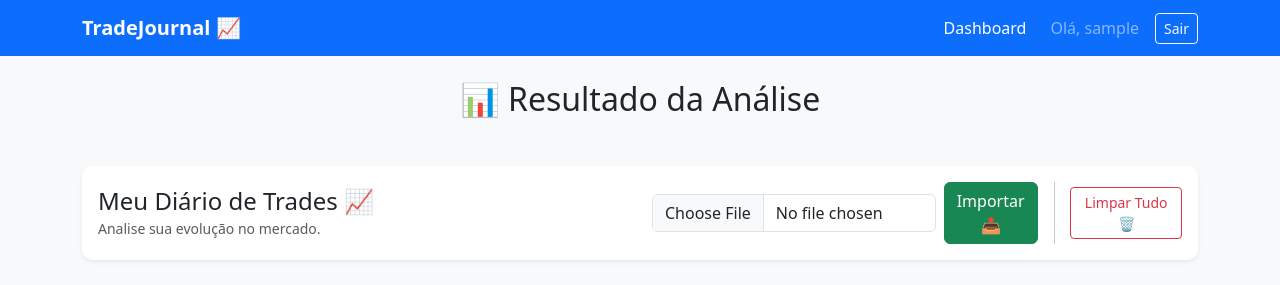
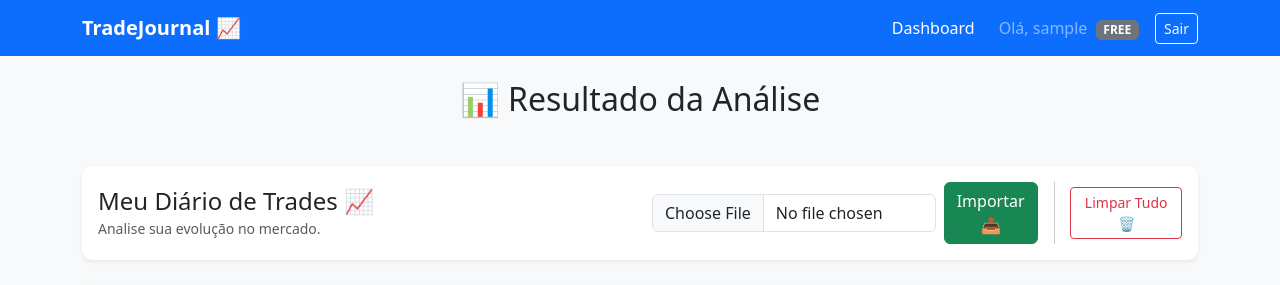
Before and after one commit to Adecidio/tradejournal-lite, a Flask app: page / in a window 1280 px wide. Shown: the top 285 px of the page. Run offline with Flask 3, Linux system fonts and the light colour scheme; the visitor is signed in with stand-in values (Sample User, id 1); data that the repository does not hold is empty; parts of the project's set-up code (start-up, migrations or seed data) failed here and were passed over.

Commit message:
Separando usuários FREE e PRO

```diff
--- a/app/models.py
+++ b/app/models.py
@@ -11,6 +11,7 @@ class User(UserMixin, db.Model):
     username = db.Column(db.String(64), index=True, unique=True) # Nome de usuário
     email = db.Column(db.String(120), index=True, unique=True)  #E-mail único
     password_hash = db.Column(db.String(256))  # Senha (nunca salvamos texto puro, salvamos hash!)
+    plan_type = db.Column(db.String(20), default='free')
     is_premium = db.Column(db.Boolean, default=False)
     created_at = db.Column(db.DateTime, default=datetime.utcnow)
 
@@ -23,7 +24,7 @@ class User(UserMixin, db.Model):
         return check_password_hash(self.password_hash, password)
 
     def __repr__(self):
-        return f'<User {self.username}>'
+        return f'<User {self.username} - Plano: {self.plan_type}>'
 
 # --- NOVA TABELA: TRADES ---
 class Trade(db.Model):
--- a/app/routes.py
+++ b/app/routes.py
@@ -176,3 +176,21 @@ def limpar_dados():
         print(f"Erro ao deletar: {e}")
 
     return redirect(url_for('index'))
+
+@app.route('/virar-pro')
+@login_required
+def virar_pro():
+    # Simula o pagamento aprovado
+    current_user.plan_type = 'pro'
+    db.session.commit()
+    flash('Parabéns! Você agora é um usuário PRO 👑', 'success')
+    return redirect(url_for('index'))
+
+@app.route('virar-free')
+@login_required
+def virar_free():
+    # Simula o cancelamento ou expiração
+    current_user.plan_type = 'free'
+    db.session.commit()
+    flash('Você voltou para o plano FREE.', 'info')
+    return redirect(url_for('index'))
--- a/app/templates/base.html
+++ b/app/templates/base.html
@@ -33,6 +33,12 @@
                             <li class="nav-item ms-3">
                                 <span class="navbar-text text-white-50">
                                     Olá, {{ current_user.username }}
+
+                                    {% if current_user.plan_type == 'pro' %}
+                                        <span class="badge bg-warning text-dark ms-1">PRO 👑</span>
+                                    {% else %}
+                                        <span class="badge bg-secondary ms-1">FREE</span>
+                                    {% endif %}
                                 </span>
                             </li>
                             <li class="nav-item ms-3">
```
